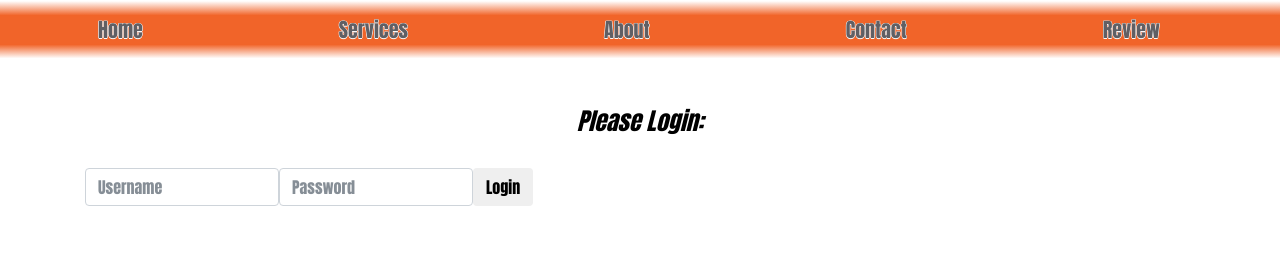
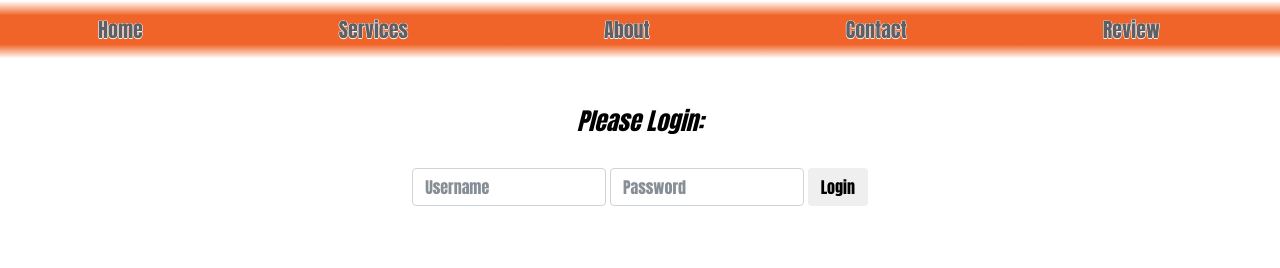
Before and after one commit to AK-Ultra/project3308, a Flask app: page /login/ in a window 1280 px wide. Shown: the part 198-466 px from the top of the page. Run offline with Flask 2, Linux system fonts and the light colour scheme; some libraries are stand-ins or nearby versions.

Commit message:
Minor css addition for centering

```diff
--- a/templates/admin/customers.html
+++ b/templates/admin/customers.html
@@ -3,6 +3,7 @@
 {% block content %}
 
 <p>
+    <div id="parent"align="center" class="container">
     <input type="text" id="customerID_table_search" onkeyup="CustomerID_Search()" placeholder="Search for ID" title="Type in a name">
     <input type="text" id="customerFname_table_search" onkeyup="CustomerFname_Search()" placeholder="Search for First Name" title="Type in a name">
     <input type="text" id="customerLname_table_search" onkeyup="CustomerLname_Search()" placeholder="Search for Last Name" title="Type in a name">
@@ -31,7 +32,7 @@
         {%endfor%}
 
     </table>
-
+</div>
 
 <!--Old Form</p>
 <form action="/AddCustomerrequest" method="POST">
--- a/templates/login.html
+++ b/templates/login.html
@@ -5,12 +5,12 @@
 <body>
 	    <!--<link rel="stylesheet" href="{{ url_for('static', filename='css/main.css') }}"></strong> -->
 
-	<div class="container">
+	<div id="parent"align="center" class="container">
 		<br>
 		<h4><i style="color:black"> Please Login:</i></h4>
 		<br>
 		<!--Post username and password to python code -->
-		<form action ="" class= "form-inline"  method ="post">
+		<form id="form"action ="" class= "form-inline"  method ="post">
 			<input type="text" class="form-control" placeholder = "Username" name="username"
 		       		value = "{{request.form.username}}">
                 	<input type="password" class="form-control" placeholder = "Password" name="password"
@@ -21,4 +21,12 @@
 		<i style="color:red">{{error}}</i>
 	</div>
 </body>
+
+<style>
+#form {
+   display: table-cell;
+   text-align: center;
+   vertical-align: middle;
+}
+</style>
 {% endblock %}
```
Also changed, not shown: templates/admin/project.html (+6 -3 lines).
